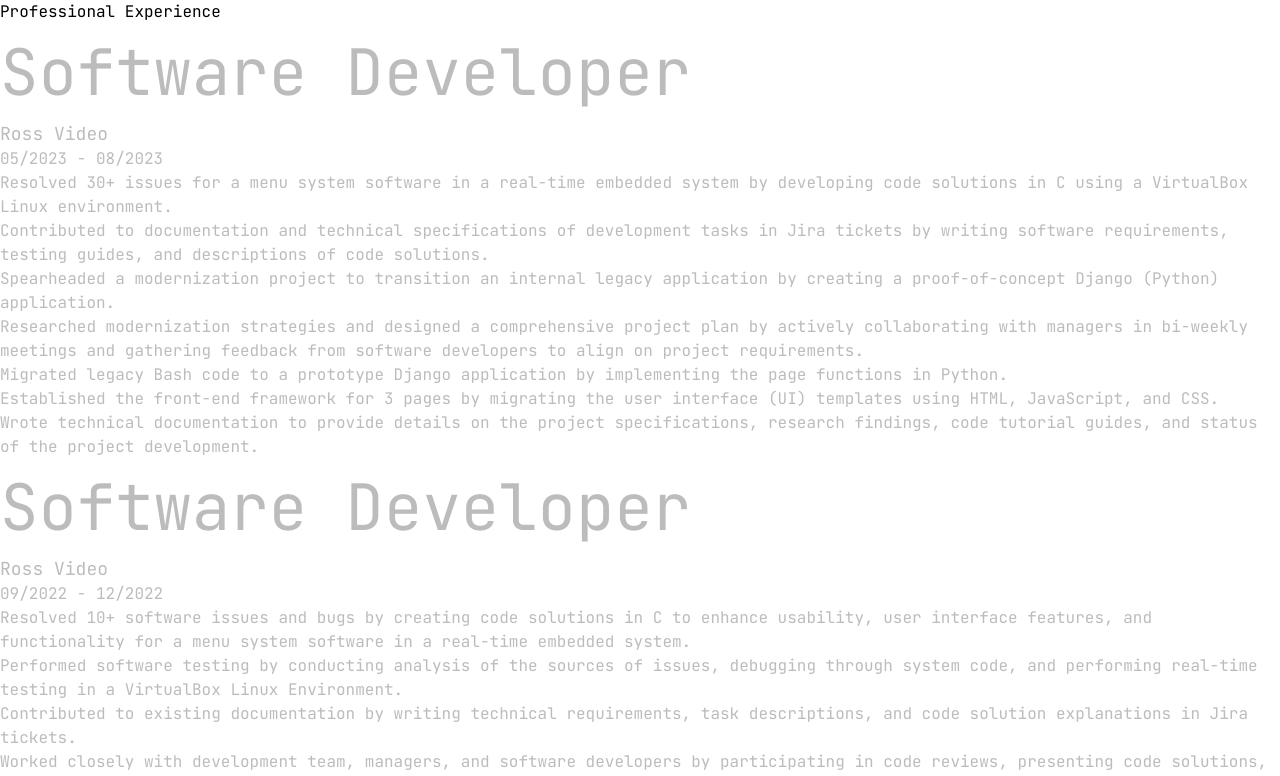
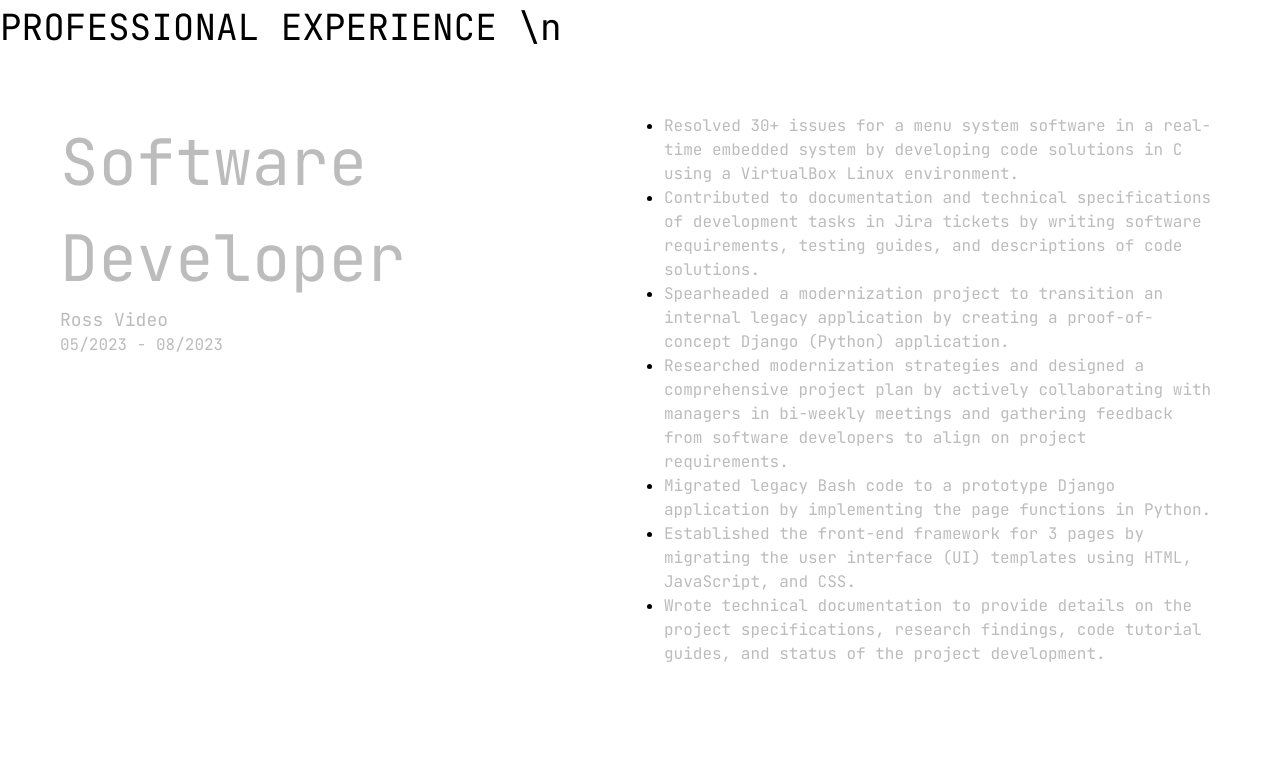
Before and after one commit to tjessica13/personal-website, a Next.js app: page /professional-experience in a window 1280 px wide. Shown: the top 776 px of the page. Built offline with nearby package versions, Linux system fonts and the light colour scheme.

Commit message:
professional experience page tailwind

```diff
--- a/app/professional-experience/page.js
+++ b/app/professional-experience/page.js
@@ -3,9 +3,12 @@ import { jobs } from '@/data/jobs';
 
 export default function ProfessionalExperience() {
     return (
-        <div>Professional Experience
+        <div>
+            <a>PROFESSIONAL EXPERIENCE \n</a>
             {jobs.map((job) => (
+                <div key={job.id}>
                     <Job title={job.title} company={job.company} dates={job.dates} points={job.points}></Job>
+                </div>
             ))}
         </div>
     )
--- a/components/job.js
+++ b/components/job.js
@@ -1,15 +1,17 @@
 
 const Job = ({id, title, company, dates, points}) => {
     return (
-        <div>
-            <h1>{title}</h1>
-            <h3>{company}</h3>
-            <p>{dates}</p>
-            <ul>
-                {points.map((point) => (
-                    <li><p>{point}</p></li>
-                ))}</ul>
-
+        <div className="flex p-15">
+            <div className="flex-1">
+                <h1>{title}</h1>
+                <h3>{company}</h3>
+                <p>{dates}</p>
+            </div>
+            <ul className="list-disc flex-1">
+                {points.map((point, index) => (
+                    <li className="ml-6" key={index}><p>{point}</p></li>
+                ))}
+            </ul>
         </div>
     )
 }
```
